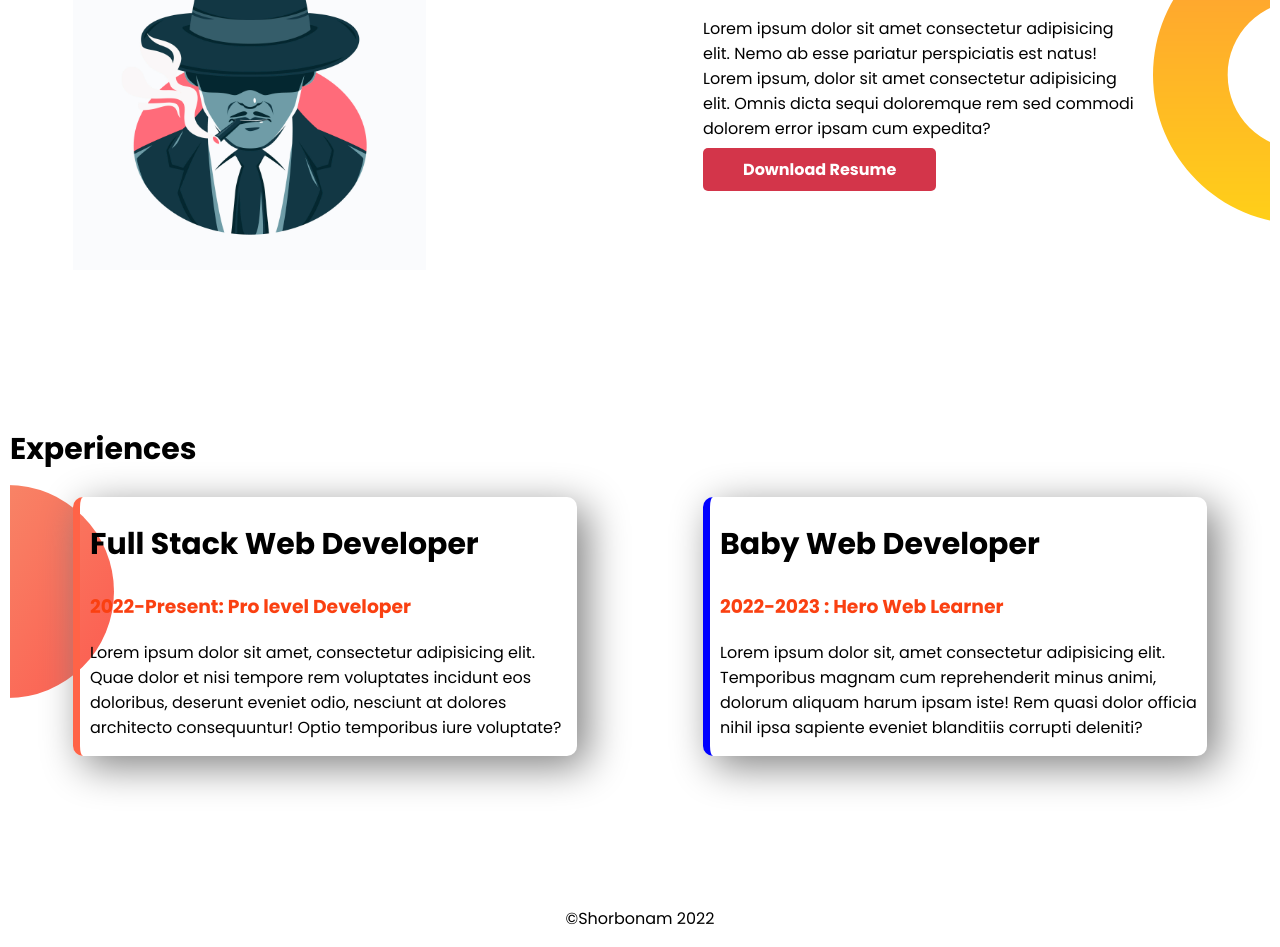
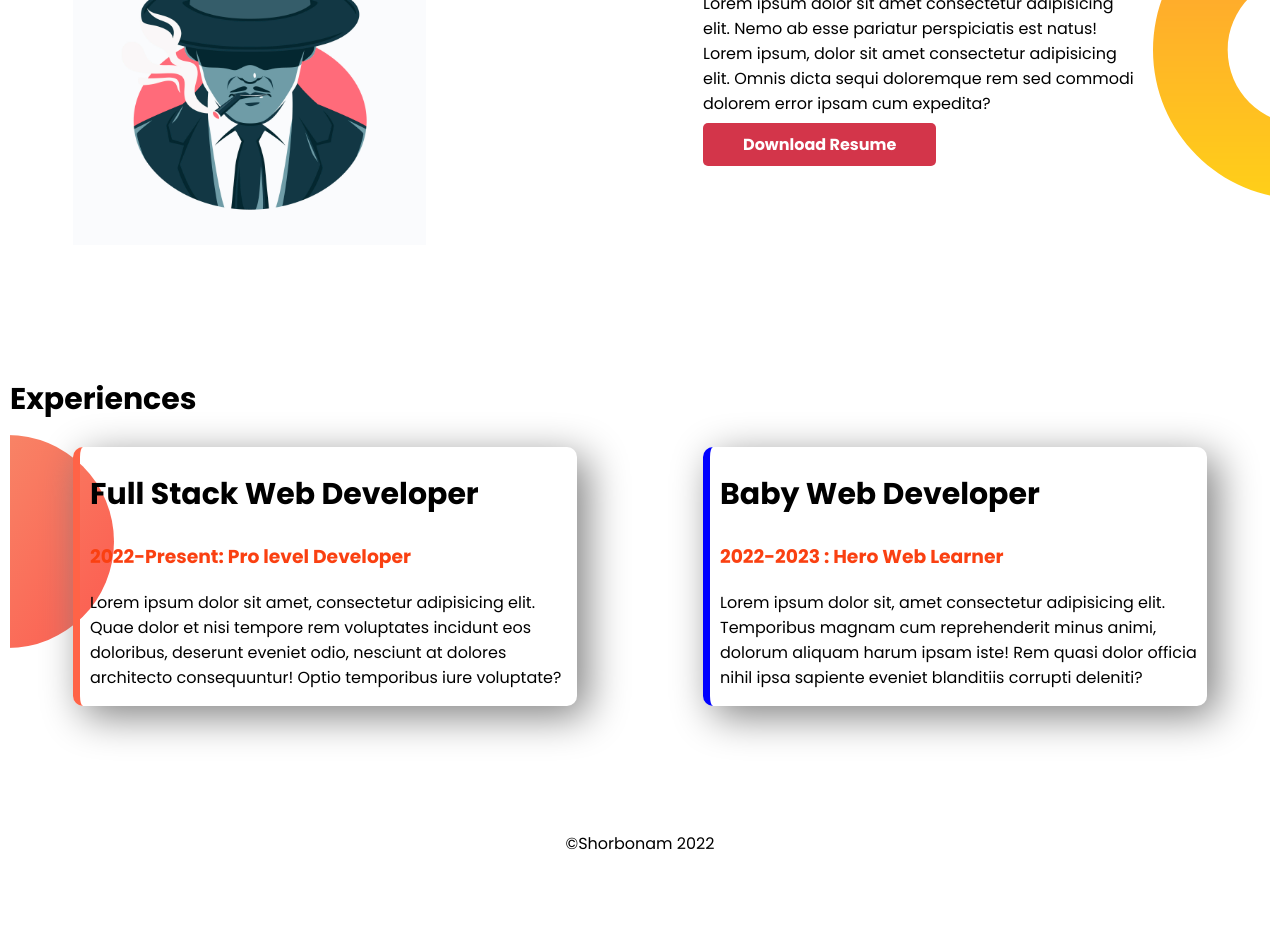
Before and after one commit to Sumayea104/developer-portfolio, a plain HTML site: page index.html in a window 1280 px wide. Shown: the part 688-1635 px from the top of the page. After the commit the page ends 1560 px from the top, so only its background shows below. Drawn offline with Linux system fonts and the light colour scheme.

Commit message:
css change

```diff
--- a/style.css
+++ b/style.css
@@ -14,7 +14,7 @@ span{
 }
 .flexible-container{
     display: flex;
-    margin-bottom: 150px ;
+    margin-bottom: 125px ;
 }
 .half-width{
     width: 50%;
@@ -62,6 +62,6 @@ span{
 #baby{
     border-left: 7px solid blue;
 }
-footer{
+footer p{
     text-align: center;
 }
```
